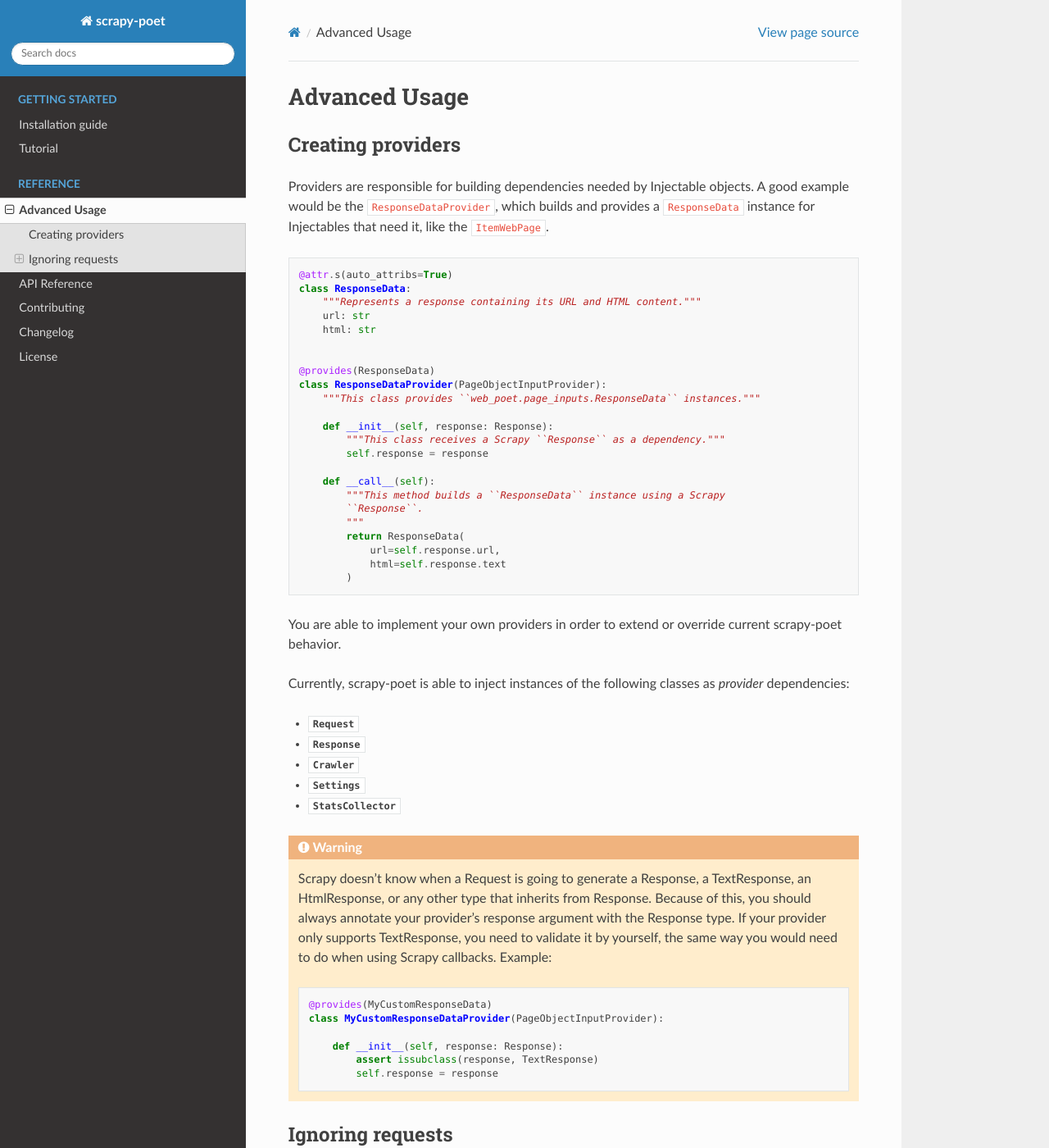
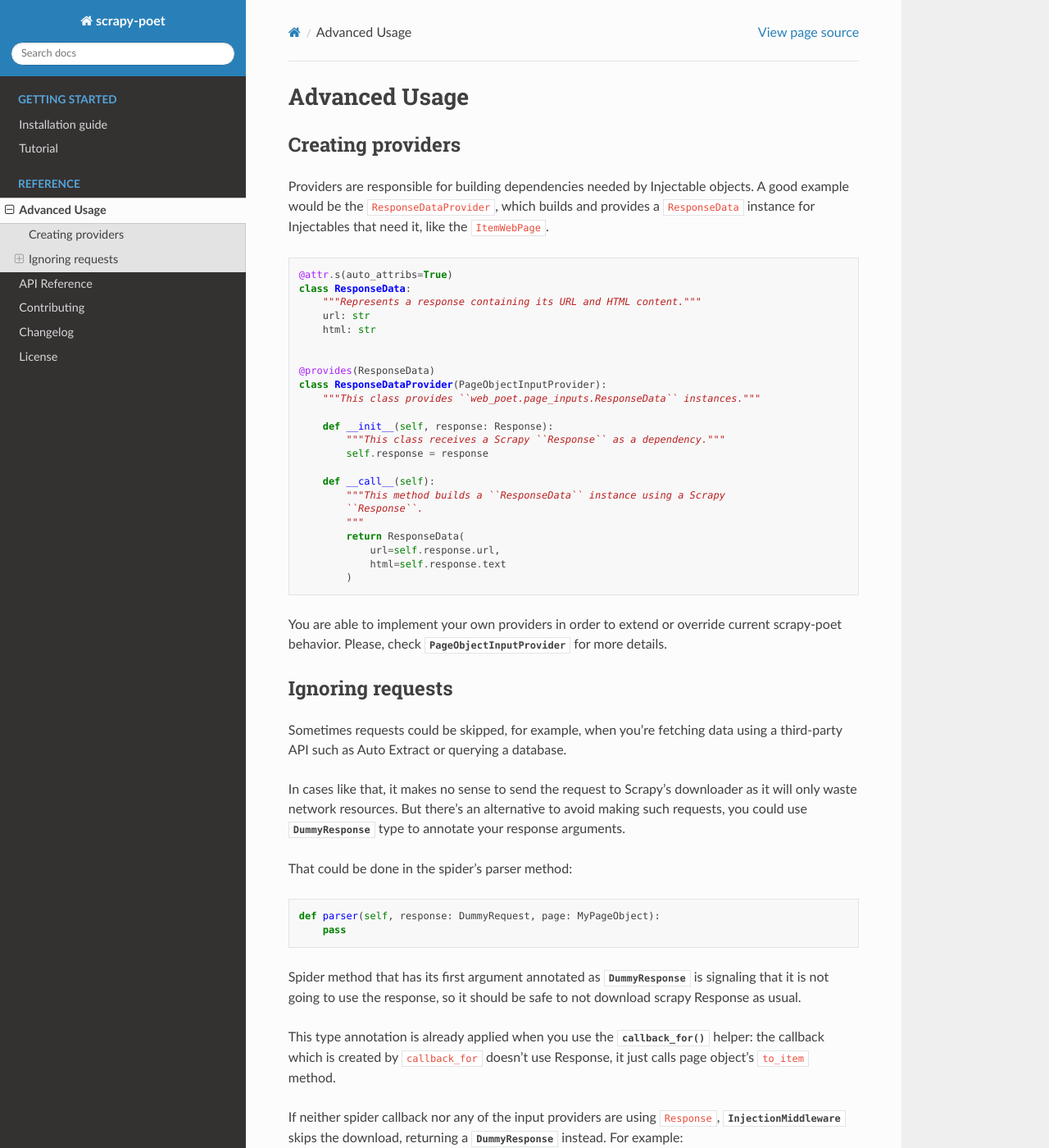
Before and after one commit to scrapinghub/scrapy-poet, a Sphinx documentation site: the page built from docs/advanced.rst, in a window 1280 px wide and 1400 px high. Shown: the whole window at 82% size. Built offline with Sphinx 7.4.7 and the Read the Docs theme 2.0.0, drawn with Linux system fonts in a browser that asks for light colours.

Commit message:
Moving docs as suggested by @ivanprado

```diff
--- a/docs/advanced.rst
+++ b/docs/advanced.rst
@@ -40,37 +40,7 @@
 
 You are able to implement your own providers in order to extend or override
 current scrapy-poet behavior.
-
-Currently, scrapy-poet is able to inject instances of the following
-classes as *provider* dependencies:
-
-- :class:`~scrapy.http.Request`
-- :class:`~scrapy.http.Response`
-- :class:`~scrapy.crawler.Crawler`
-- :class:`~scrapy.settings.Settings`
-- :class:`~scrapy.statscollectors.StatsCollector`
-
-.. warning::
-
-    Scrapy doesn't know when a Request is going to generate
-    a Response, a TextResponse, an HtmlResponse,
-    or any other type that inherits from Response.
-    Because of this,
-    you should always annotate your provider's response argument
-    with the Response type.
-    If your provider only supports TextResponse,
-    you need to validate it by yourself,
-    the same way you would need to do when using Scrapy callbacks.
-    Example:
-
-    .. code-block:: python
-
-        @provides(MyCustomResponseData)
-        class MyCustomResponseDataProvider(PageObjectInputProvider):
-
-            def __init__(self, response: Response):
-                assert issubclass(response, TextResponse)
-                self.response = response
+Please, check :class:`PageObjectInputProvider` for more details.
 
 Ignoring requests
 =================
```
Also changed, not shown: 1 other file.
